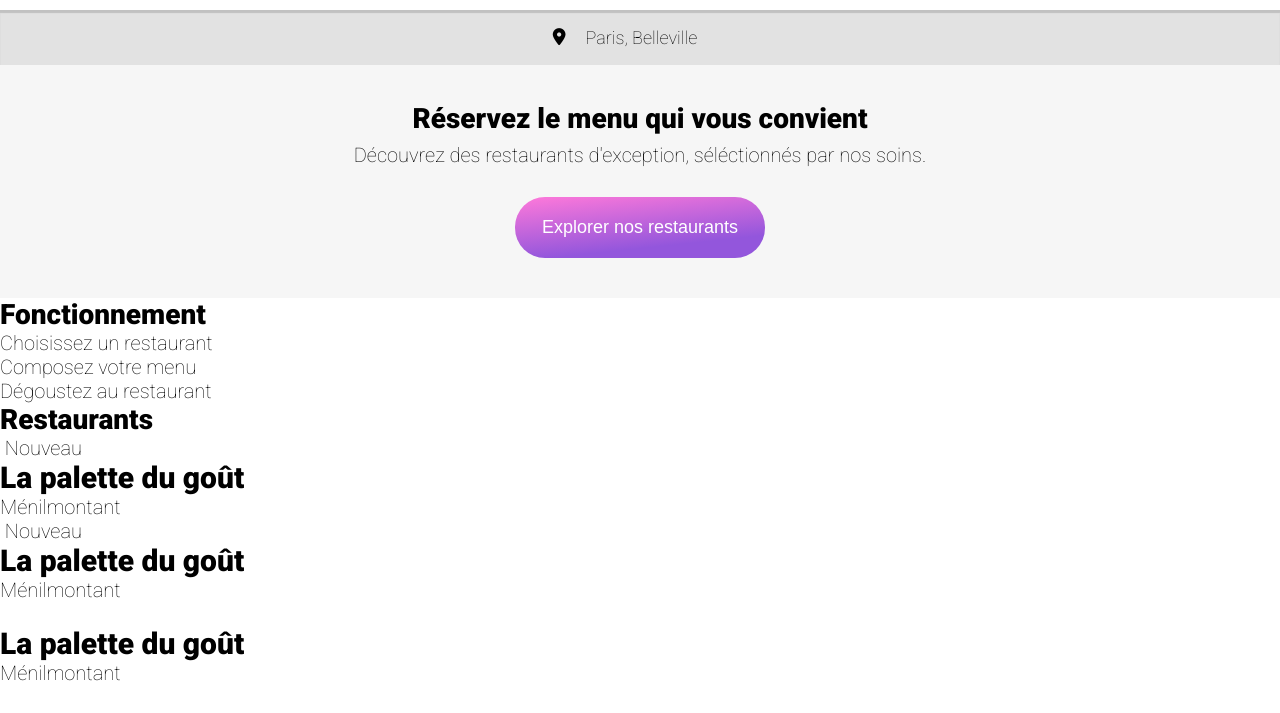
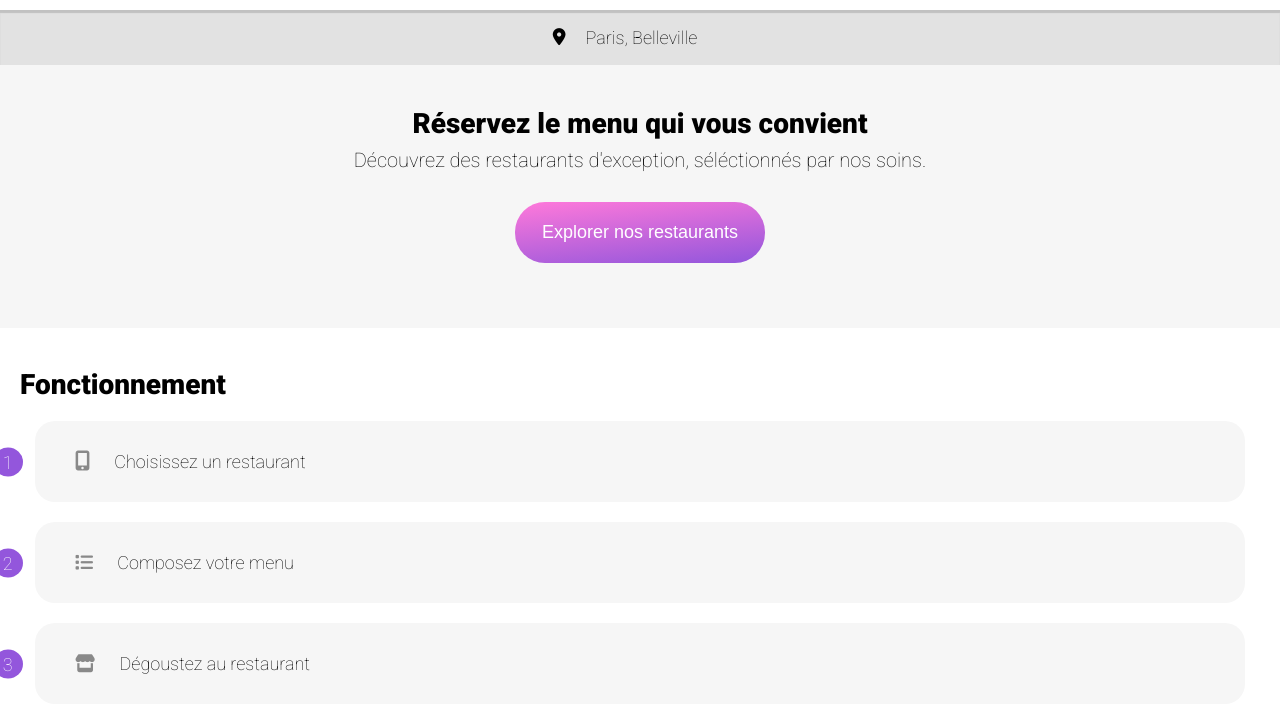
Before and after one commit to DaniGi/oh-my-food, a website: page index.html in a window 1280 px wide. Shown: the part 50-763 px from the top of the page. Drawn offline with Linux system fonts and the light colour scheme; a web font is replaced by a local one.

Commit message:
Added funct section

```diff
--- a/index.html
+++ b/index.html
@@ -5,6 +5,7 @@
   <meta charset="UTF-8">
   <meta name="viewport" content="width=device-width, initial-scale=1.0">
   <link href="https://fonts.googleapis.com/css2?family=Roboto:100,900&family=Shrikhand&display=swap" rel="stylesheet">
+  <script src="https://kit.fontawesome.com/1cc2dc1229.js" crossorigin="anonymous"></script>
   <script src="https://kit.fontawesome.com/1cc2dc1229.js" crossorigin="anonymous"></script>
   <link rel="stylesheet" href="./public/css/style.css">
   <title>ohmyfood</title>
@@ -29,15 +30,14 @@
     <button><h3>Explorer nos restaurants</h3></button>
   </section>
 
-
   <section class="funct">
 
     <h1>Fonctionnement</h1>
 
     <ul class="funct-list">
-      <li><i></i> Choisissez un restaurant</li>
-      <li><i></i> Composez votre menu</li>
-      <li><i></i> Dégoustez au restaurant</li>
+      <li><span>1</span><i class="fas fa-mobile-alt"></i> Choisissez un restaurant</li>
+      <li><span>2</span><i class="fas fa-list"></i> Composez votre menu</li>
+      <li><span>3</span><i class="fas fa-store"></i> Dégoustez au restaurant</li>
     </ul>
 
   </section>
--- a/sass/base/_base.scss
+++ b/sass/base/_base.scss
@@ -15,3 +15,7 @@ body {
   box-sizing: border-box;
   min-width: 320px;
 }
+
+ul {
+  list-style-type: none;
+}
--- a/sass/base/_typography.scss
+++ b/sass/base/_typography.scss
@@ -8,7 +8,7 @@ h1 {
   font-weight: 700;
 }
 
-h3 {
+h3, li {
   font-size: 1.8rem;
   font-weight: 500;
 }
--- a/sass/pages/_index.scss
+++ b/sass/pages/_index.scss
@@ -14,7 +14,7 @@
 
 .explore {
   background-color: lighten($bg-color, 8);
-  padding: 4rem 0;
+  padding: 4.5rem 0 6.5rem 0;
   display: flex;
   flex-direction: column;
   align-items: center;
@@ -30,7 +30,7 @@
   }
   & button {
     color: white;
-    background: linear-gradient(354deg,$color-primary 26%, $color-secondary 100%);
+    background: linear-gradient(354deg,$color-primary 1%, $color-secondary 100%);
     border: 0;
     border-radius: 3rem;
     text-align: center;
@@ -38,3 +38,31 @@
     width: 250px;
   }
 }
+
+.funct {
+  padding: 4rem 2rem;
+  & li {
+    position: relative;
+    background-color: lighten($bg-color, 8);
+    border-radius: 2rem;
+    padding: 3rem;
+    margin: 2rem 1.5rem
+  }
+  & span {
+    position: absolute;
+    left: -3.5%;
+    top: 50%;
+    transform: translate(0,-50%);
+    color: white;
+    background-color: $color-primary;
+    border-radius: 50%;
+    padding: 0.4rem 1rem;
+  }
+  & i {
+    color: darken($bg-color, 35);
+    margin: 0 2rem 0 1rem;
+  }
+  & .fa-mobile-alt {
+    font-size: 2rem;
+  }
+}
```
Also changed, not shown: public/css/style.css, 1 other file.
